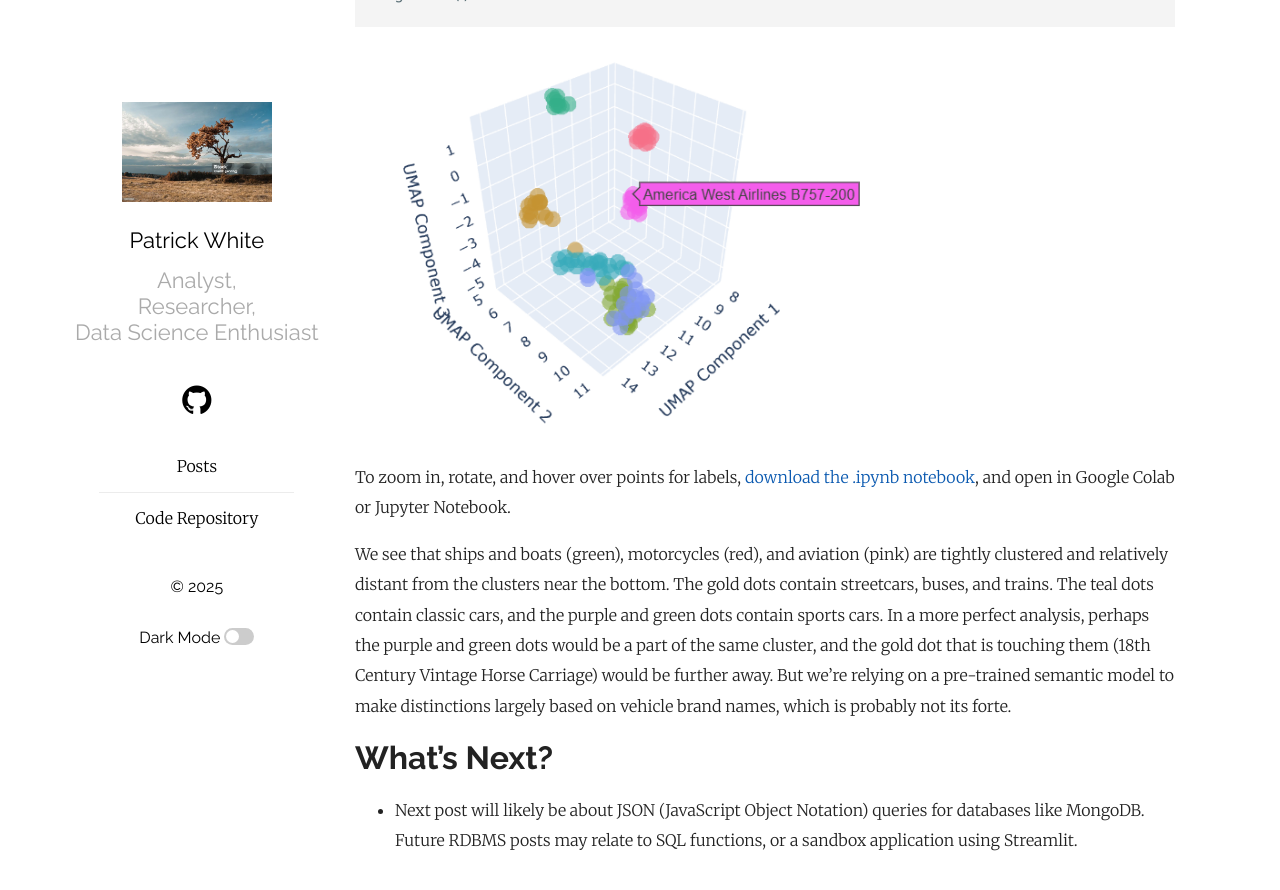
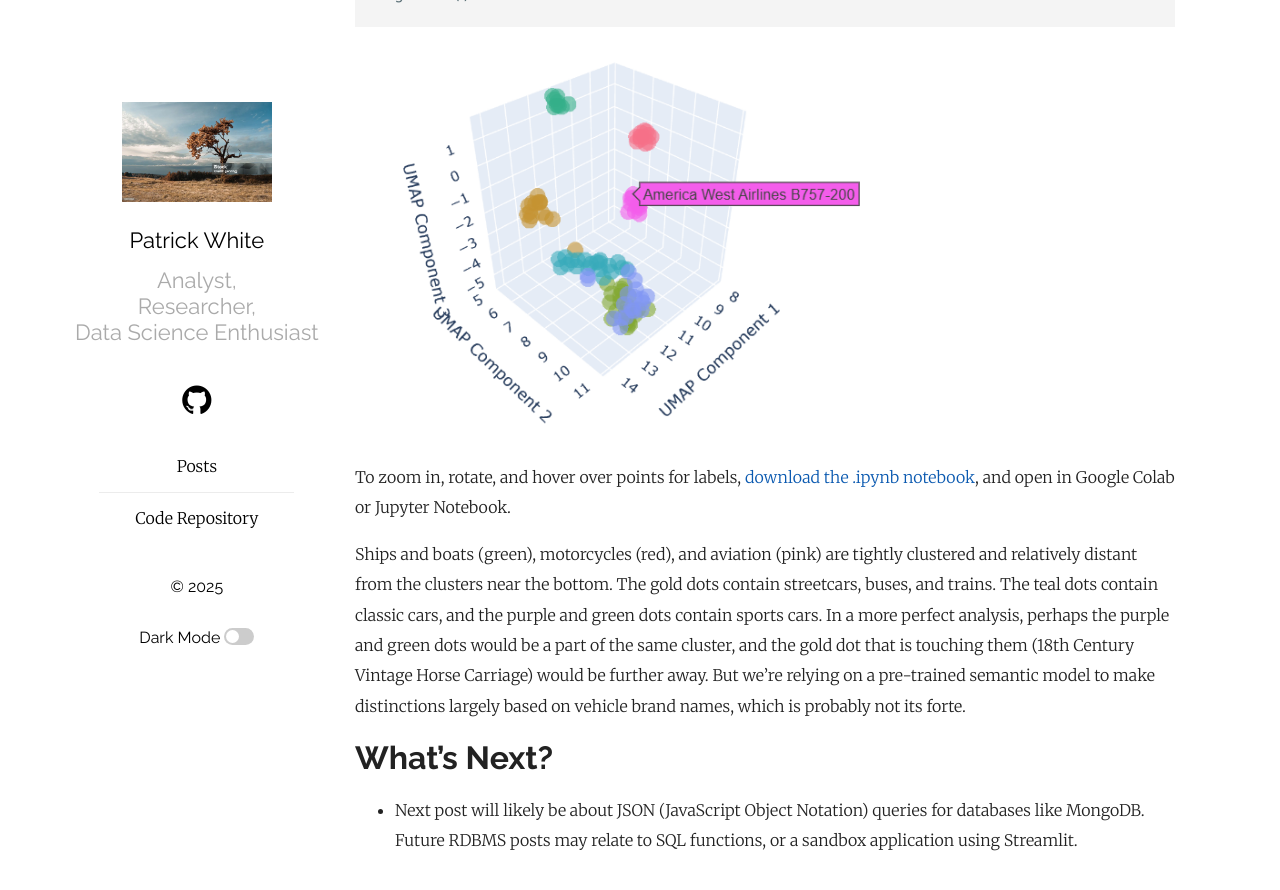
Before and after one commit to pw598/pw598.github.io, a Jekyll site: the page built from _posts/2025-05-14-MySQL-via-Shell-and-Python.md, in a window 1280 px wide and 900 px high, scrolled down 28838 px. Shown: the top 890 px of the window. Built offline with Jekyll 4.4.1, drawn with Linux system fonts in a browser that asks for light colours.

Commit message:
Add files via upload

```diff
--- a/_posts/2025-05-14-MySQL-via-Shell-and-Python.md
+++ b/_posts/2025-05-14-MySQL-via-Shell-and-Python.md
@@ -1128,7 +1128,7 @@
 
 To zoom in, rotate, and hover over points for labels, <a href="https://github.com/pw598/Articles/blob/main/notebooks/MySQL_via_Shell_and_Python.ipynb">download the .ipynb notebook</a>, and open in Google Colab or Jupyter Notebook.
 
-We see that ships and boats (green), motorcycles (red), and aviation (pink) are tightly clustered and relatively distant from the clusters near the bottom. The gold dots contain streetcars, buses, and trains. The teal dots contain classic cars, and the purple and green dots contain sports cars. In a more perfect analysis, perhaps the purple and green dots would be a part of the same cluster, and the gold dot that is touching them (18th Century Vintage Horse Carriage) would be further away. But we're relying on a pre-trained semantic model to make distinctions largely based on vehicle brand names, which is probably not its forte.
+Ships and boats (green), motorcycles (red), and aviation (pink) are tightly clustered and relatively distant from the clusters near the bottom. The gold dots contain streetcars, buses, and trains. The teal dots contain classic cars, and the purple and green dots contain sports cars. In a more perfect analysis, perhaps the purple and green dots would be a part of the same cluster, and the gold dot that is touching them (18th Century Vintage Horse Carriage) would be further away. But we're relying on a pre-trained semantic model to make distinctions largely based on vehicle brand names, which is probably not its forte.
 
 
 # What's Next?
```
